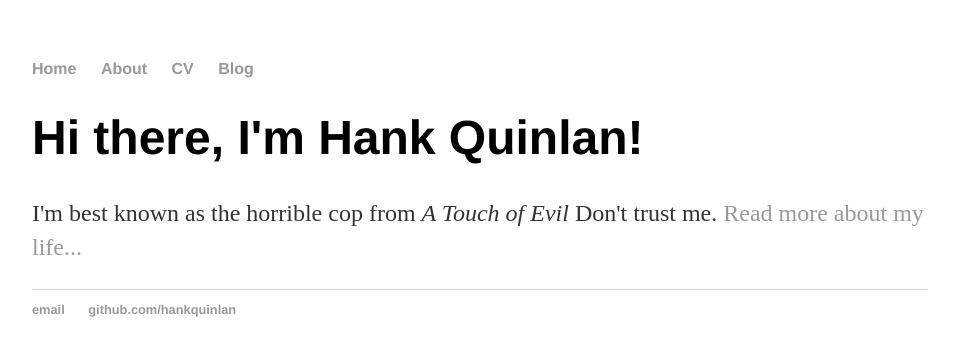
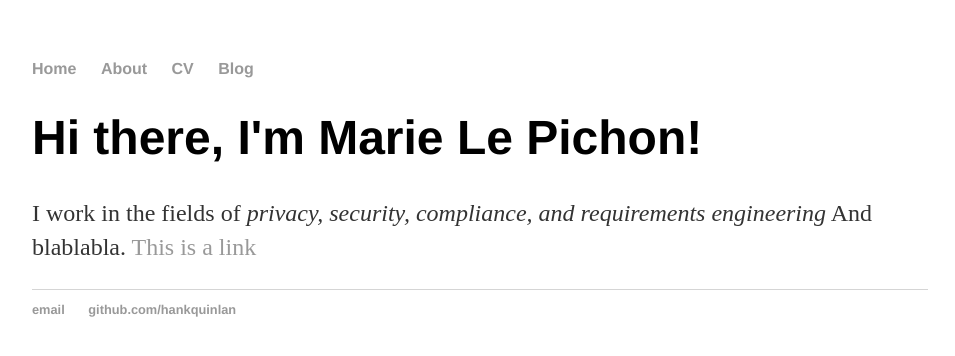
Before and after one commit to mlepic20/mlepic20.github.io, a Jekyll site: the page built from index.html, in a window 1280 px wide. Shown: the top 356 px of the page, without its empty margins (160-1115 px from the left). Built offline with Jekyll 4.4.1, drawn with Linux system fonts in a browser that asks for light colours.

Commit message:
Update index.html

```diff
--- a/index.html
+++ b/index.html
@@ -1,8 +1,8 @@
 ---
 layout: default
-title: Hank Quinlan, Horrible Cop
+title: Marie Le Pichon
 ---
 <div class="blurb">
-	<h1>Hi there, I'm Hank Quinlan!</h1>
-	<p>I'm best known as the horrible cop from <em>A Touch of Evil</em> Don't trust me. <a href="/about">Read more about my life...</a></p>
+	<h1>Hi there, I'm Marie Le Pichon!</h1>
+	<p>I work in the fields of <em>privacy, security, compliance, and requirements engineering</em> And blablabla. <a href="/about">This is a link</a></p>
 </div><!-- /.blurb -->
```
